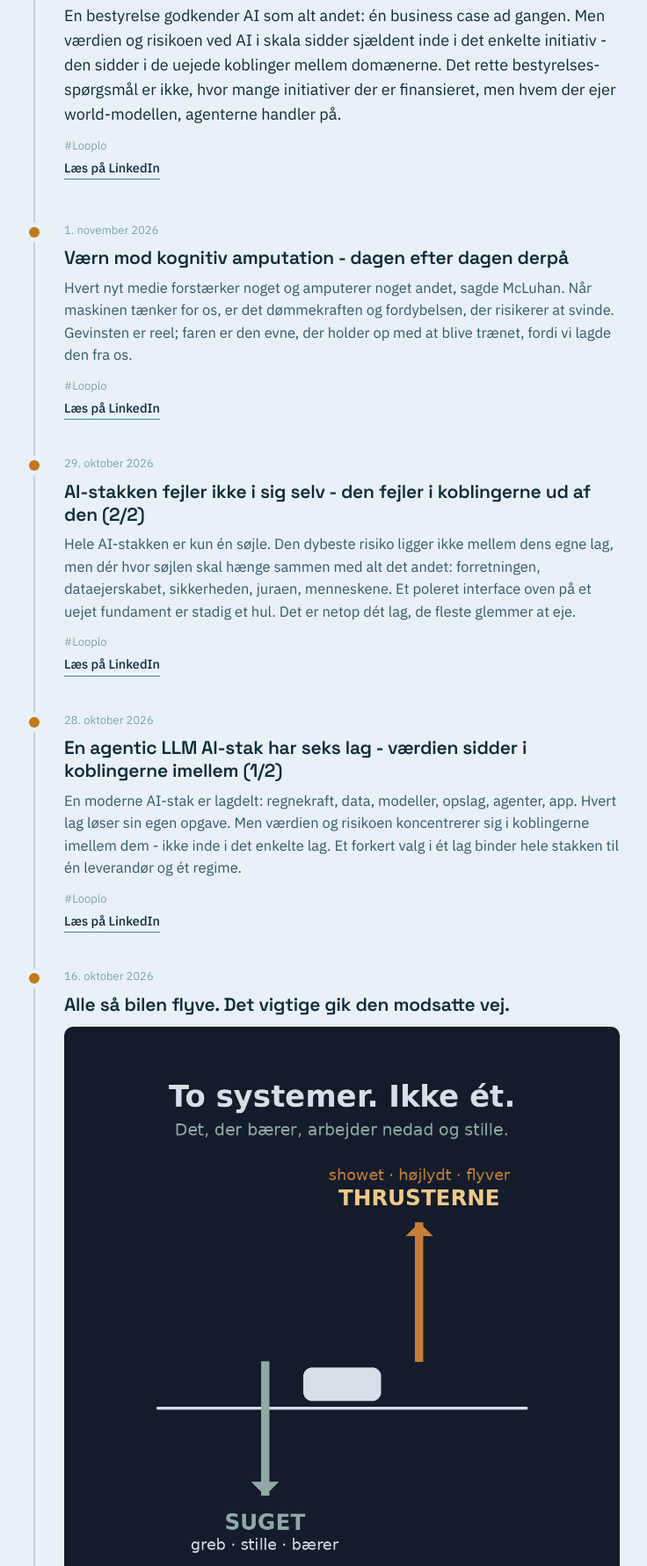
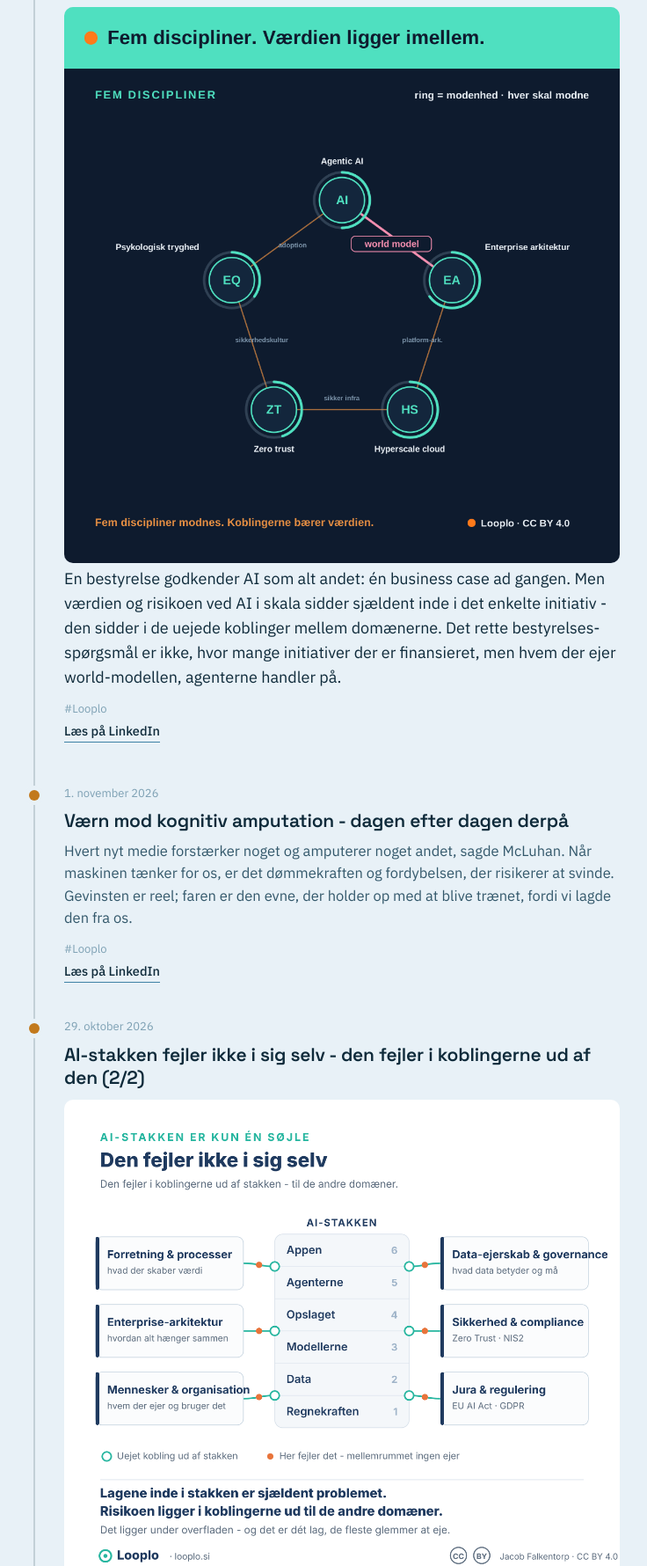
Before and after one commit to jafalk/jafalk.github.io, a plain HTML site: page looplo/insights/ai.html in a window 1280 px wide. Shown: the part 500-2280 px from the top of the page at 88% size, without its empty margins (271-1007 px from the left). Drawn offline with Linux system fonts and the light colour scheme.

Commit message:
insights: illustrationer paa 4 opslag + cache-buster v13
Co-Authored-By: Claude Opus 4.8 <noreply@anthropic.com>
Claude-Session: https://claude.ai/code/session_018gb3nXjkjyysfUMuaSdraF

```diff
--- a/looplo/insights/ai.html
+++ b/looplo/insights/ai.html
@@ -133,7 +133,7 @@
   </footer>
 </div>
 
-<script src="posts.js?v=12"></script>
+<script src="posts.js?v=13"></script>
 <script>
 var TX = {"da": {"wm": "AI", "lede": "Enterprise AI er ikke en ø. Værdien og risikoen lever i AI'ens koblinger - til arkitektur, compute, sikkerhed og tryghed. Nyeste øverst.", "back": "&larr; Tilbage", "nk": "Kobling", "na": "AI", "foot": "● Jacob Falkentorp - Looplo. Fuld white paper mod en kaffe: ", "sw": "EN", "read": "Læs på LinkedIn", "title": "Looplo - AI"}, "en": {"wm": "AI", "lede": "Enterprise AI is not an island. The value and the risk live in AI's couplings, to architecture, compute, security and safety. Newest first.", "back": "&larr; Back", "nk": "Coupling", "na": "AI", "foot": "● Jacob Falkentorp - Looplo. Full white paper over a coffee: ", "sw": "DA", "read": "Read the original on LinkedIn (Danish)", "title": "Looplo - AI"}};
 var lang = (new URLSearchParams(location.search).get("lang") === "en") ? "en" : "da";
--- a/looplo/insights/posts.js
+++ b/looplo/insights/posts.js
@@ -25,7 +25,7 @@ window.POSTS = [
     tags: "#Looplo",
     en_title: "Strategic AI begins where the business case ends",
     en_body: "A board approves AI like everything else: one business case at a time. But the value and the risk of AI at scale rarely sit inside the single initiative - they sit in the unowned couplings between domains. The right board question is not how many initiatives are funded, but who owns the world-model the agents act on.",
-    img: "",
+    img: "billeder/strategisk-ai.png",
     url: "https://lnkd.in/p/eJtKEQNV"
   },
   {
@@ -45,7 +45,7 @@ window.POSTS = [
     tags: "#Looplo #Suverænitet #ZeroTrust #NIST",
     en_title: "Geoposition vs. near orbit - the difference is not technology, but who can close it",
     en_body: "Two kinds of satellites above us. Geoposition (GPS, Galileo, GLONASS) is a shared, redundant layer - no single owner can cut off access for the others. Near orbit (Starlink, Starshield) is a live connection with one owner who can turn it up, down or off. The shared layer was built once and shared; the single-owned one is now being built four times over. The difference is not technology - it is who can close it.",
-    img: "",
+    img: "billeder/geoposition.png",
     url: "https://lnkd.in/p/eB77nJWh"
   },
   {
@@ -55,7 +55,7 @@ window.POSTS = [
     tags: "#Looplo",
     en_title: "The AI stack does not fail in itself - it fails in the couplings out of it (2/2)",
     en_body: "The whole AI stack is only one column. The deepest risk is not between its own layers, but where the column must connect to everything else: the business, data ownership, security, the law, the people. A polished interface on top of an unowned foundation is still a gap. That is exactly the layer most forget to own.",
-    img: "",
+    img: "billeder/ai-stak-soejle.png",
     url: "https://lnkd.in/p/e4qjh-iB"
   },
   {
@@ -65,7 +65,7 @@ window.POSTS = [
     tags: "#Looplo",
     en_title: "An agentic LLM AI stack has six layers - the value sits in the couplings between them (1/2)",
     en_body: "A modern AI stack is layered: compute, data, models, retrieval, agents, app. Each layer solves its own task. But the value and the risk concentrate in the couplings between them - not inside any single layer. A wrong choice in one layer binds the whole stack to one vendor and one regime.",
-    img: "",
+    img: "billeder/ai-stak-seks-lag.png",
     url: "https://lnkd.in/p/epEpbpR2"
   },
   {
```
Also changed, not shown: looplo/insights/kobling.html (+1 -1 lines), looplo/insights/billeder/ai-stak-seks-lag.png (added), looplo/insights/billeder/ai-stak-soejle.png (added), looplo/insights/billeder/geoposition.png (added), looplo/insights/billeder/strategisk-ai.png (added).
